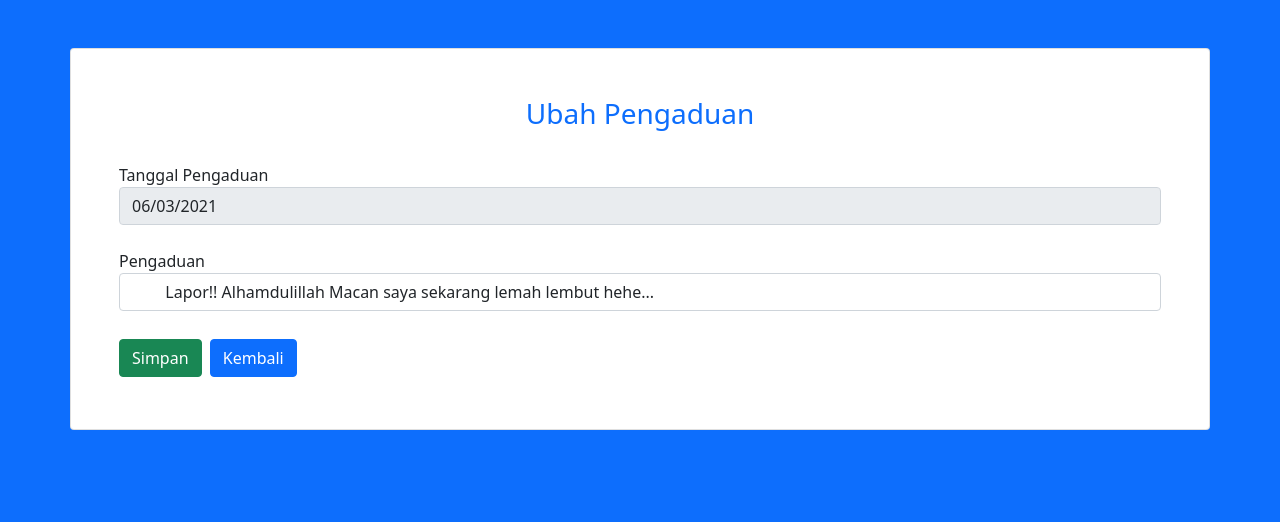
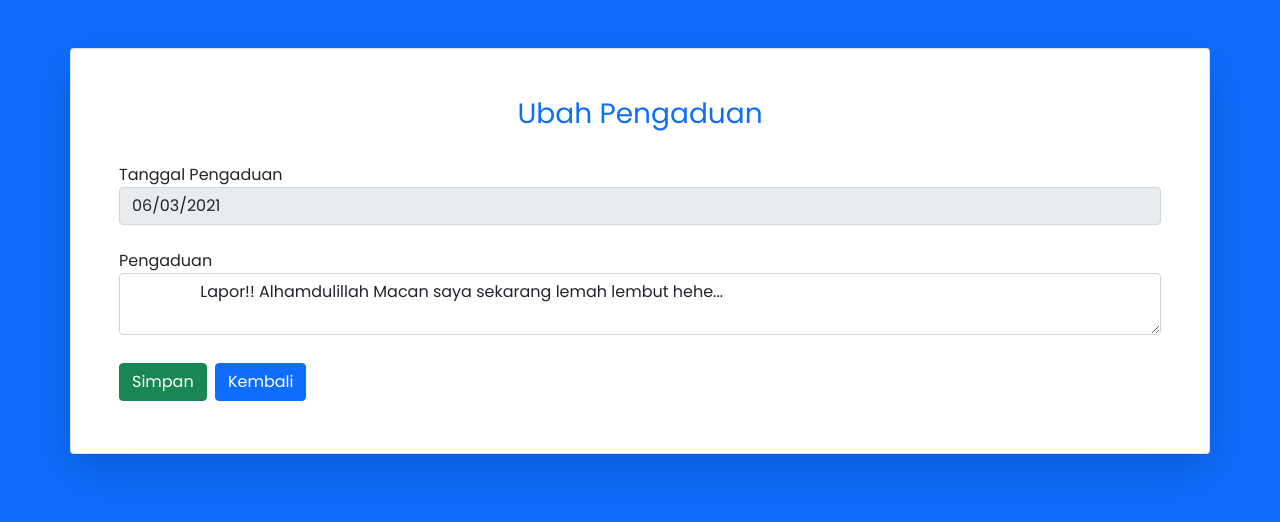
Before and after one commit to andikatuluspangestu/php-pengaduan-app, a PHP site: page /haledit.php?id=31 in a window 1280 px wide. Shown: the top 522 px of the page. Run offline with PHP 8.4, Linux system fonts and the light colour scheme; a user stored in the database is signed in; data comes from the database, SQL or seed files in the repository.

Commit message:
Update haledit.php

```diff
--- a/haledit.php
+++ b/haledit.php
@@ -2,6 +2,20 @@
 
   // Memanggil file koneksi.php untuk membuat koneksi
   include 'koneksi.php';
+
+  // Memulai Session
+  session_start();
+
+  if(isset($_SESSION['username'])){
+
+      $username = $_SESSION['username'];
+
+  } else{
+
+      header("location:login.php");
+
+  }
+
 
   // Mengecek apakah di url ada nilai GET ID
   if (isset($_GET['id'])) {
@@ -26,10 +40,14 @@
     <!-- Bootstrap -->
     <link href="https://cdn.jsdelivr.net/npm/bootstrap@5.0.0-beta2/dist/css/bootstrap.min.css" rel="stylesheet" integrity="sha384-BmbxuPwQa2lc/FVzBcNJ7UAyJxM6wuqIj61tLrc4wSX0szH/Ev+nYRRuWlolflfl" crossorigin="anonymous">
 
+    <!-- Google Fonts Poppins CDN -->
+    <link rel="preconnect" href="https://fonts.gstatic.com">
+    <link href="https://fonts.googleapis.com/css2?family=Poppins:wght@400&display=swap" rel="stylesheet">
+
   </head>
-  <body class="bg-primary">
+  <body class="bg-primary" style="font-family: 'Poppins', sans-serif;">
 
-      <div class="container mt-5 p-5 card d-flex justify-content-center">
+      <div class="container mt-5 p-5 card d-flex justify-content-center shadow-lg">
 
         <!-- Buat Form dengan method POST -->
         <form method="POST" action="edit.php" enctype="multipart/form-data" >
@@ -51,7 +69,9 @@
           <div>
             <br>
             <label>Pengaduan</label>
-            <input class="form-control" type="text" name="pengaduan" value="<?php echo $data['pengaduan']; ?>" />
+            <textarea class="form-control" type="text" name="pengaduan">
+            <?php echo $data['pengaduan']; ?>
+            </textarea>
           </div>
 
           <!-- Tombol Simpan Perubahan -->
```
